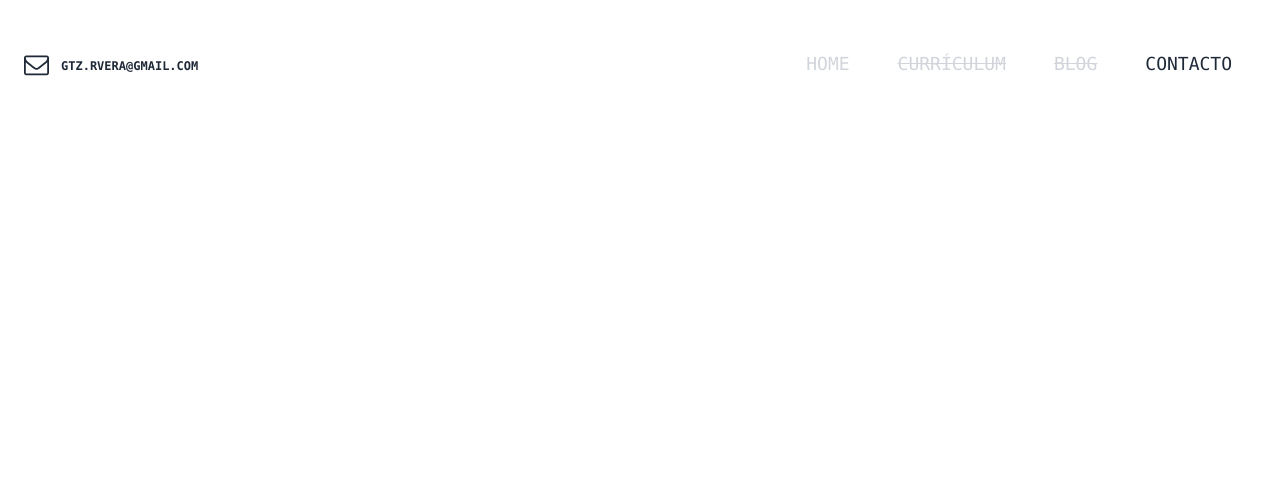
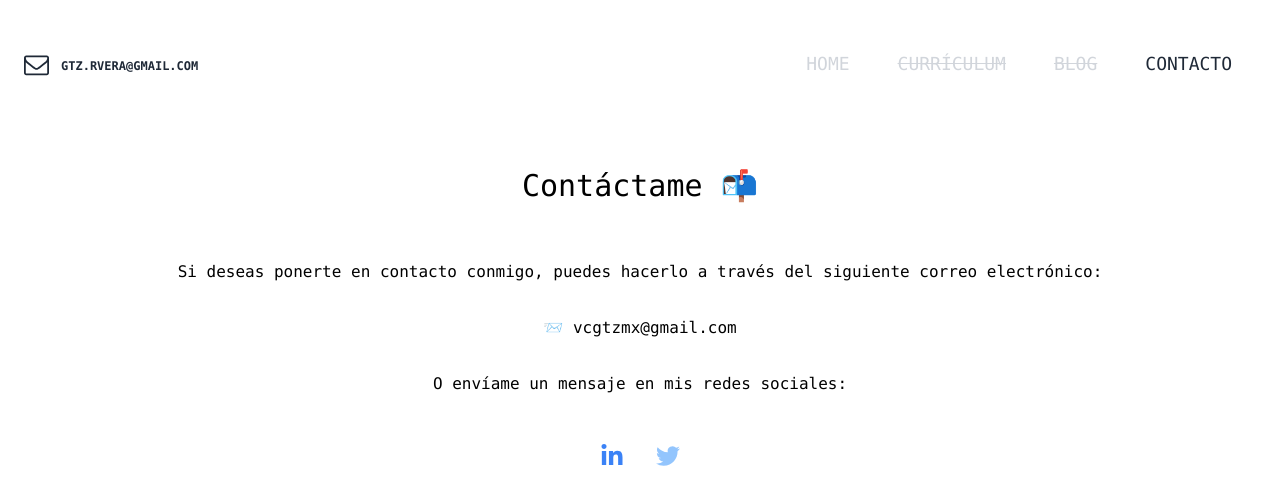
Before and after one commit to vcgtz/about-me, a Vue app: page /contact in a window 1280 px wide. Shown: the top 504 px of the page. Built offline with nearby package versions, Linux system fonts and the light colour scheme; the HTML template or start-up script is replaced by a standard one.

Commit message:
Move contact information into contact page

```diff
--- a/src/views/Contact.vue
+++ b/src/views/Contact.vue
@@ -2,6 +2,36 @@
   <div>
     <main class="dark:bg-gray-800 font-mono bg-white relative overflow-hidden h-screen">
       <Header />
+
+      <div class="flex relative z-20 items-center">
+      <div class="container mx-auto px-6 flex flex-col justify-between items-center relative py-4">
+        <div class="flex flex-col">
+          <p class="text-3xl my-6 text-center dark:text-white">Contáctame 📬</p>
+
+          <p class="my-8">Si deseas ponerte en contacto conmigo, puedes hacerlo a través del siguiente correo electrónico:</p>
+          <p class="text-center"><a href="vcgtzmx@gmail.com">📨 vcgtzmx@gmail.com</a></p>
+
+          <div class="flex items-center justify-center my-8">
+            O envíame un mensaje en mis redes sociales:
+          </div>
+          <div class="flex items-center justify-center">
+            <!-- LinkedIn -->
+            <a href="https://www.linkedin.com/in/vicentegtz/" target="_blank">
+              <svg class="w-6 h-6 m-4 text-blue-500 fill-current" xmlns="http://www.w3.org/2000/svg" viewBox="0 0 448 512">
+                <path d="M100.28 448H7.4V148.9h92.88zM53.79 108.1C24.09 108.1 0 83.5 0 53.8a53.79 53.79 0 0 1 107.58 0c0 29.7-24.1 54.3-53.79 54.3zM447.9 448h-92.68V302.4c0-34.7-.7-79.2-48.29-79.2-48.29 0-55.69 37.7-55.69 76.7V448h-92.78V148.9h89.08v40.8h1.3c12.4-23.5 42.69-48.3 87.88-48.3 94 0 111.28 61.9 111.28 142.3V448z"></path>
+              </svg>
+            </a>
+
+            <!-- Twitter -->
+            <a href="https://twitter.com/_vcgtz" target="_blank">
+              <svg class="w-6 h-6 m-4 text-blue-300 fill-current" xmlns="http://www.w3.org/2000/svg" viewBox="0 0 24 24">
+                <path d="M23.953 4.57a10 10 0 01-2.825.775 4.958 4.958 0 002.163-2.723c-.951.555-2.005.959-3.127 1.184a4.92 4.92 0 00-8.384 4.482C7.69 8.095 4.067 6.13 1.64 3.162a4.822 4.822 0 00-.666 2.475c0 1.71.87 3.213 2.188 4.096a4.904 4.904 0 01-2.228-.616v.06a4.923 4.923 0 003.946 4.827 4.996 4.996 0 01-2.212.085 4.936 4.936 0 004.604 3.417 9.867 9.867 0 01-6.102 2.105c-.39 0-.779-.023-1.17-.067a13.995 13.995 0 007.557 2.209c9.053 0 13.998-7.496 13.998-13.985 0-.21 0-.42-.015-.63A9.935 9.935 0 0024 4.59z" />
+              </svg>
+            </a>
+          </div>
+        </div>
+      </div>
+    </div>
     </main>
   </div>
 </template>
--- a/src/views/Home.vue
+++ b/src/views/Home.vue
@@ -14,26 +14,6 @@
             :typeSpeed="typeSpeed"
             :eraseSpeed="eraseSpeed"
             class="max-w-3xl text-4xl md:text-4xl font-bold mx-auto dark:text-white text-gray-800 text-center py-2" />
-
-          <div class="flex items-center justify-center mt-4">
-            Contactate conmigo. Puedes enviarme un correo electrónico o seguirme en mis redes sociales.
-          </div>
-
-          <div class="flex items-center justify-center">
-            <!-- LinkedIn -->
-            <a href="https://www.linkedin.com/in/vicentegtz/" target="_blank">
-              <svg class="w-6 h-6 m-4 text-blue-500 fill-current" xmlns="http://www.w3.org/2000/svg" viewBox="0 0 448 512">
-                <path d="M100.28 448H7.4V148.9h92.88zM53.79 108.1C24.09 108.1 0 83.5 0 53.8a53.79 53.79 0 0 1 107.58 0c0 29.7-24.1 54.3-53.79 54.3zM447.9 448h-92.68V302.4c0-34.7-.7-79.2-48.29-79.2-48.29 0-55.69 37.7-55.69 76.7V448h-92.78V148.9h89.08v40.8h1.3c12.4-23.5 42.69-48.3 87.88-48.3 94 0 111.28 61.9 111.28 142.3V448z"></path>
-              </svg>
-            </a>
-
-            <!-- Twitter -->
-            <a href="https://twitter.com/_vcgtz" target="_blank">
-              <svg class="w-6 h-6 m-4 text-blue-300 fill-current" xmlns="http://www.w3.org/2000/svg" viewBox="0 0 24 24">
-                <path d="M23.953 4.57a10 10 0 01-2.825.775 4.958 4.958 0 002.163-2.723c-.951.555-2.005.959-3.127 1.184a4.92 4.92 0 00-8.384 4.482C7.69 8.095 4.067 6.13 1.64 3.162a4.822 4.822 0 00-.666 2.475c0 1.71.87 3.213 2.188 4.096a4.904 4.904 0 01-2.228-.616v.06a4.923 4.923 0 003.946 4.827 4.996 4.996 0 01-2.212.085 4.936 4.936 0 004.604 3.417 9.867 9.867 0 01-6.102 2.105c-.39 0-.779-.023-1.17-.067a13.995 13.995 0 007.557 2.209c9.053 0 13.998-7.496 13.998-13.985 0-.21 0-.42-.015-.63A9.935 9.935 0 0024 4.59z" />
-              </svg>
-            </a>
-          </div>
         </div>
       </div>
     </div>
```
